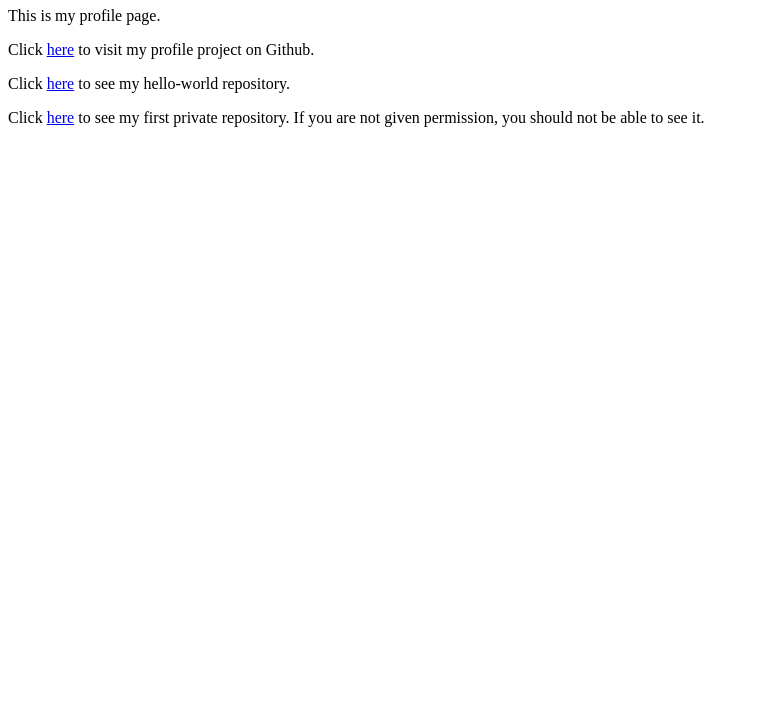
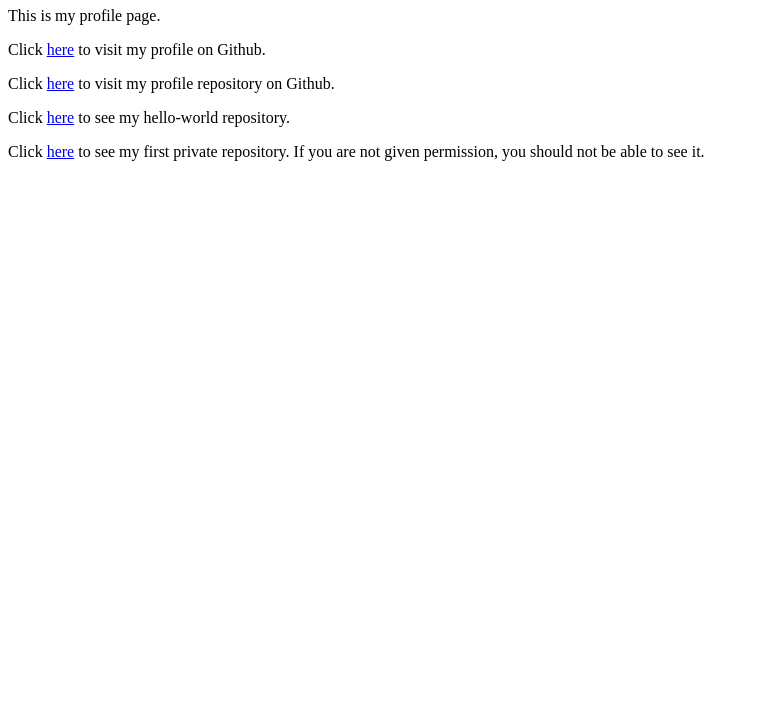
Before and after one commit to ScotWatson/scotwatson, a plain HTML site: page docs/index.html in a window 1280 px wide. Shown: the part 73-800 px from the top of the page, without its empty margins (0-759 px from the left). Drawn offline with Linux system fonts and the light colour scheme.

Commit message:
Update index.html

```diff
--- a/docs/index.html
+++ b/docs/index.html
@@ -7,7 +7,8 @@
   <body>
     <h1>Introduction</h1>
     <p>This is my profile page.</p>
-    <p>Click <a href="https://github.com/ScotWatson/scotwatson">here</a> to visit my profile project on Github.</p>
+    <p>Click <a href="https://github.com/ScotWatson">here</a> to visit my profile on Github.</p>
+    <p>Click <a href="https://github.com/ScotWatson/scotwatson">here</a> to visit my profile repository on Github.</p>
     <p>Click <a href="https://github.com/ScotWatson/hello-world">here</a> to see my hello-world repository.</p>
     <p>Click <a href="https://github.com/ScotWatson/private1">here</a> to see my first private repository.  If you are not given permission, you should not be able to see it.</p>
   </body>
```
